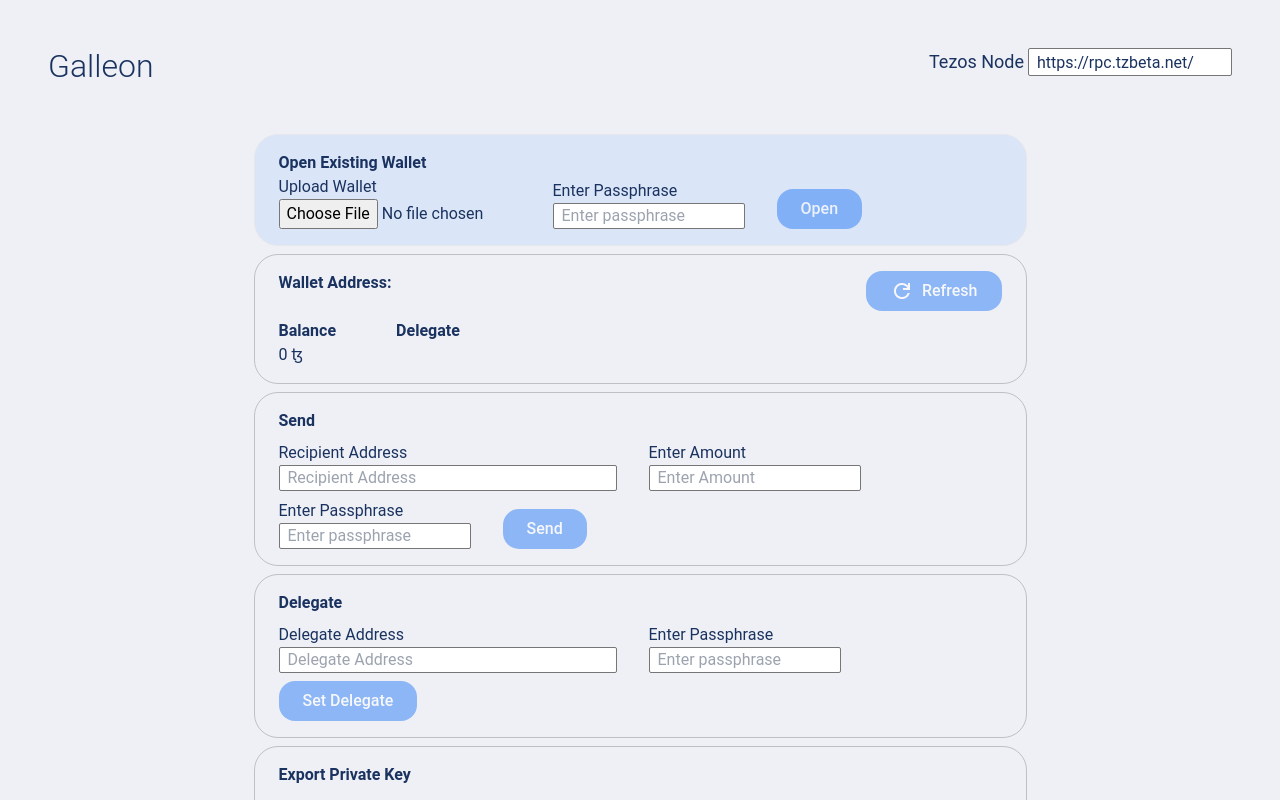
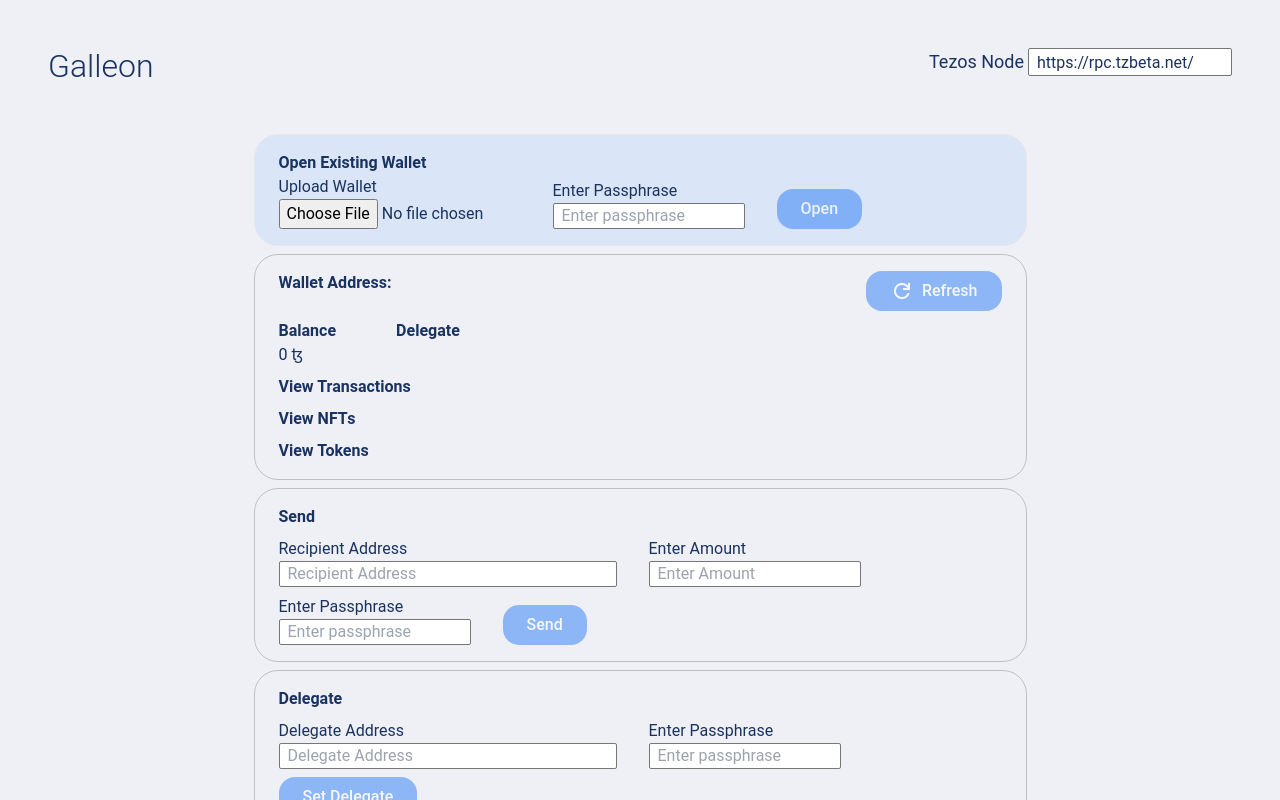
Before and after one commit to Cryptonomic/Galleon, a React app: page / in a window 1280 px wide. Shown: the top 800 px of the page. Built offline with nearby package versions, Linux system fonts and the light colour scheme.

Commit message:
link to tokens, nfts and tx on tzstats

```diff
--- a/src/components/WalletDetails.tsx
+++ b/src/components/WalletDetails.tsx
@@ -28,7 +28,11 @@
 
     useEffect(() => {
         handleRefresh();
-    }, [walletAddress])
+    }, [walletAddress]);
+
+    const txLink = `https://tzstats.com/${walletAddress}#transactions`;
+    const nftLink = `https://tzstats.com/${walletAddress}#nfts`;
+    const tokensLink = `https://tzstats.com/${walletAddress}#tokens`;
 
 
     return (
@@ -55,6 +59,33 @@
                     <p> { currentDelegate } </p>
                 </div>
             </div>
+            <div className='flex flex-col gap-2'>
+                <div className='flex gap-2'>
+                    <p className='font-bold'> View Transactions </p>
+                    <p className='text-sky-30'>
+                        <a href={txLink} target="_blank" rel="noopener noreferrer">
+                            {walletAddress && txLink}
+                        </a>
+                    </p>
+                </div>
+                <div className='flex gap-2'>
+                    <p className='font-bold'> View NFTs </p>
+                    <p className='text-sky-30'>
+                        <a href={nftLink} target="_blank" rel="noopener noreferrer">
+                            {walletAddress && nftLink}
+                        </a>
+                    </p>
+                </div>
+                <div className='flex gap-2'>
+                    <p className='font-bold'> View Tokens </p>
+                    <p className='text-sky-30'>
+                        {}
+                        <a href={tokensLink} target="_blank" rel="noopener noreferrer">
+                            {walletAddress && tokensLink}
+                        </a>
+                    </p>
+                </div>
+            </div>
         </div>
     )
 }
```
